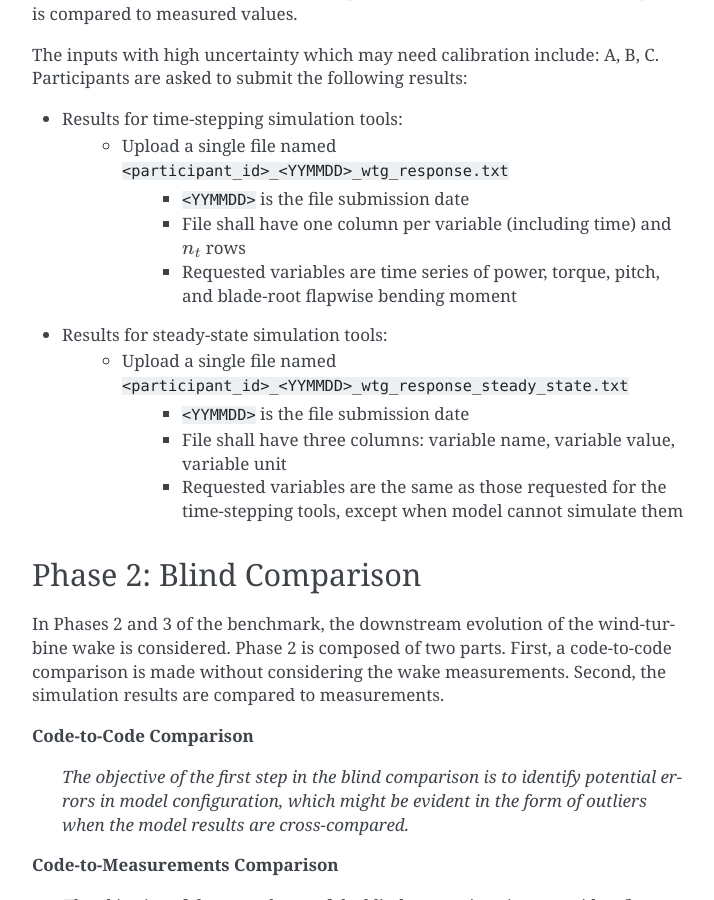
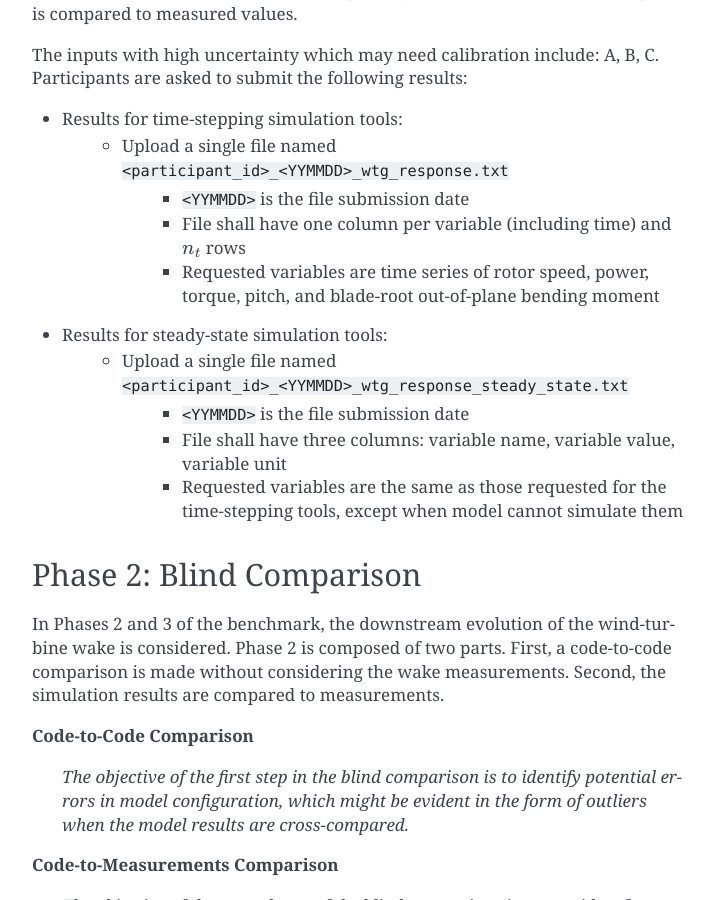
Before and after one commit to pdoubraw/wakebench_swift, a Sphinx documentation site: the page built from docs/source/swift_neutral_evolution.rst, in a window 1280 px wide and 900 px high, scrolled down 3918 px. Shown: the whole window, without its empty margins (388-1102 px from the left). Built offline with Sphinx 7.4.7, drawn with Linux system fonts in a browser that asks for light colours.

Commit message:
minor changes

```diff
--- a/docs/source/glossary.rst
+++ b/docs/source/glossary.rst
@@ -65,5 +65,5 @@ Glossary
 +-------------------------------+-------------------------------------------------------------------------------------------+-------------------+
 | :math:`P`                     | Generator power                                                                           | kW                |
 +-------------------------------+-------------------------------------------------------------------------------------------+-------------------+
-| :math:`M_y`                   | Out-of-plane (flapwise) bending moment evaluated at the blade root                        | N m               |
+| :math:`M_y`                   | Out-of-plane bending moment evaluated at the blade root                                   | N m               |
 +-------------------------------+-------------------------------------------------------------------------------------------+-------------------+
--- a/docs/source/swift_neutral_evolution.rst
+++ b/docs/source/swift_neutral_evolution.rst
@@ -110,7 +110,7 @@ The inputs with high uncertainty which may need calibration include: A, B, C. Pa
     - Upload a single file named ``<participant_id>_<YYMMDD>_wtg_response.txt``
 		- ``<YYMMDD>`` is the file submission date
 		- File shall have one column per variable (including time) and :math:`n_t` rows
-		- Requested variables are time series of power, torque, pitch, and blade-root flapwise bending moment
+		- Requested variables are time series of rotor speed, power, torque, pitch, and blade-root out-of-plane bending moment
 - Results for steady-state simulation tools:
     - Upload a single file named ``<participant_id>_<YYMMDD>_wtg_response_steady_state.txt``
 		- ``<YYMMDD>`` is the file submission date
```
Also changed, not shown: 8 other files.
